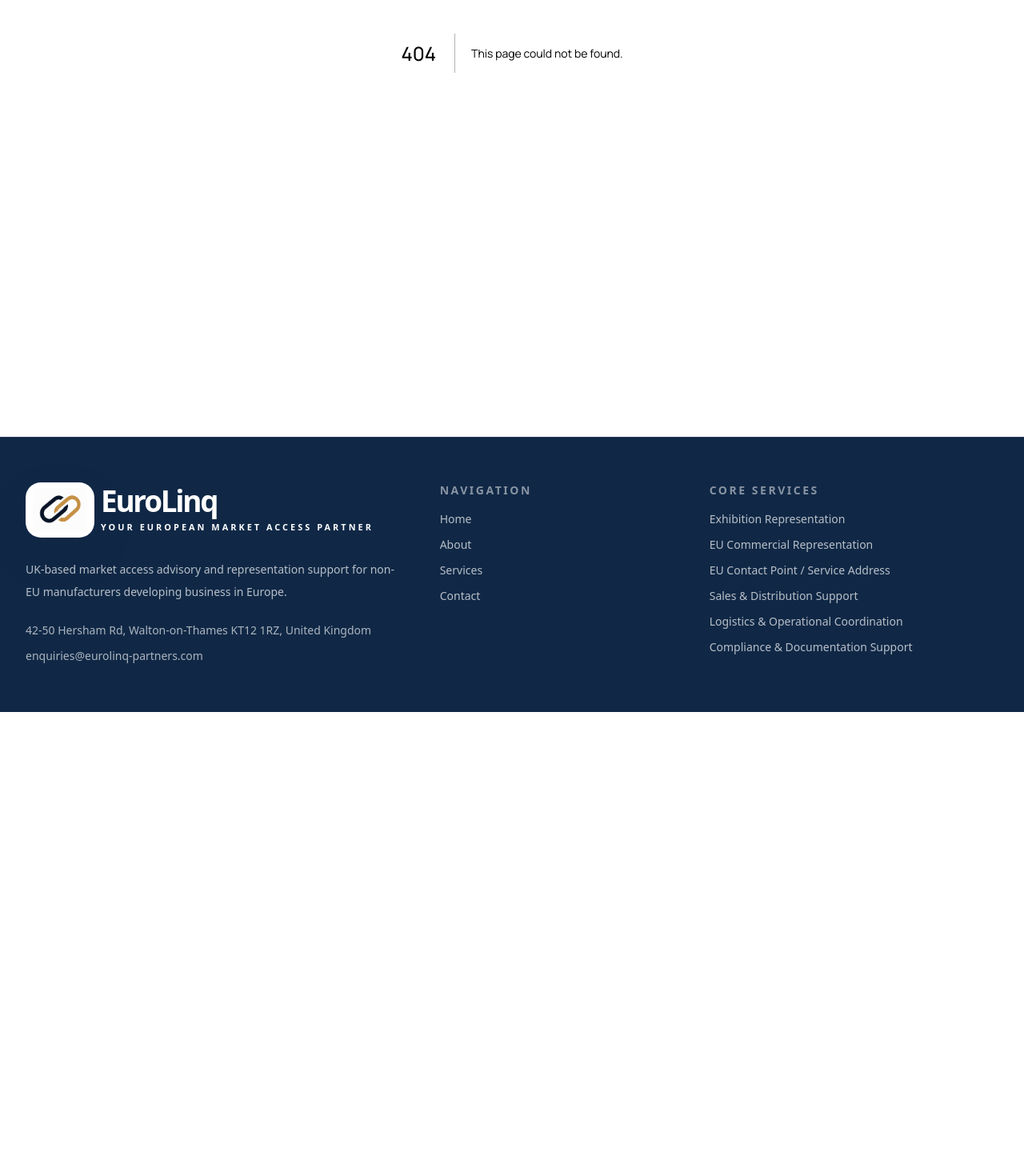
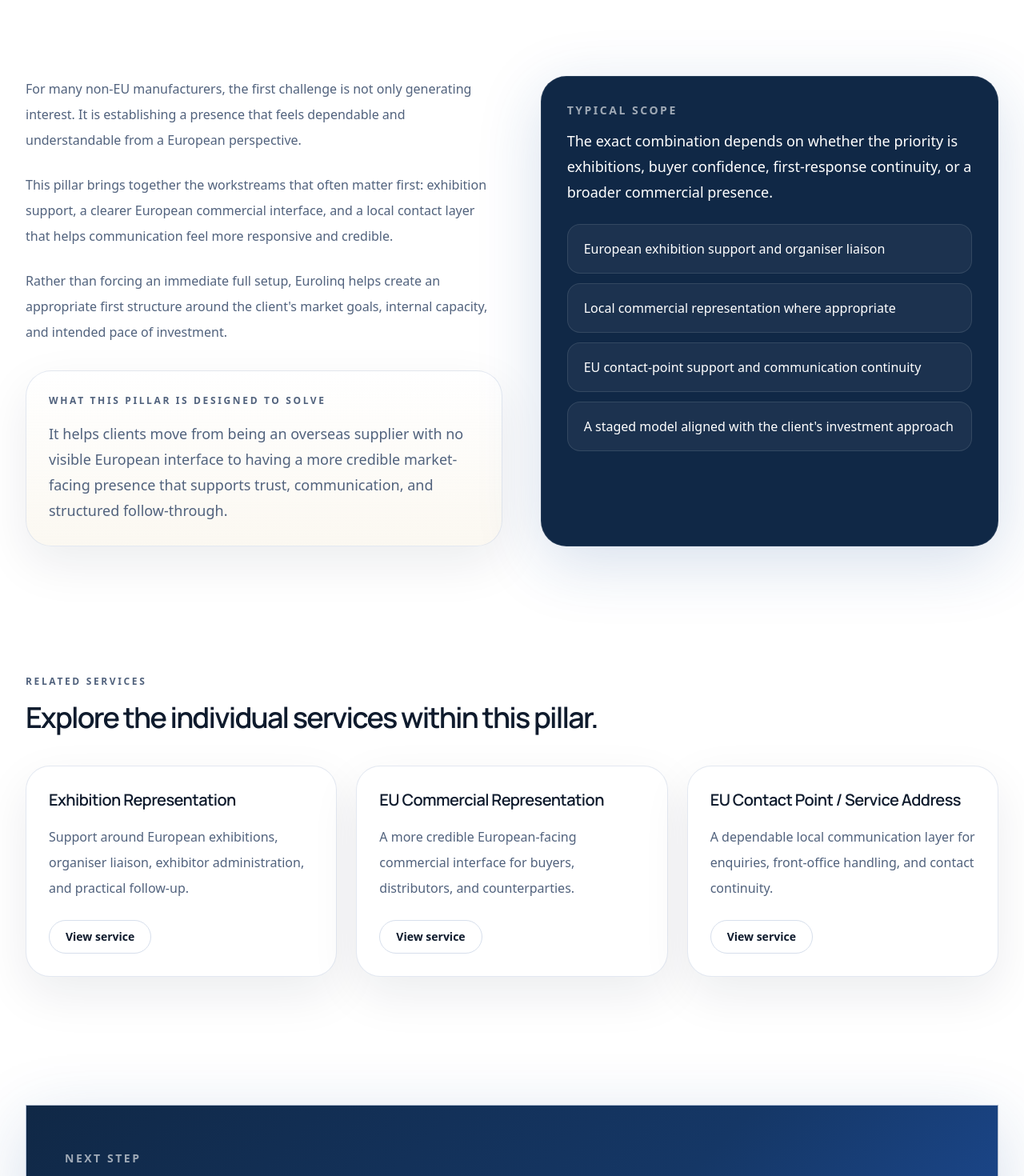
Before and after one commit to davimont62-maker/eurogateway-partners, a Next.js app: page /market-entry-representation in a window 1280 px wide. Before the commit this address had no page. Shown: the part 440-1910 px from the top of the page at 80% size. Before the commit the page ends 1330 px from the top, so only its background shows below. Built offline with nearby package versions, Linux system fonts and the light colour scheme.

Commit message:
Add market entry pillar page

```diff
--- /dev/null
+++ b/app/market-entry-representation/page.tsx
@@ -0,0 +1,135 @@
+import Link from "next/link";
+import { CTASection } from "@/components/cta-section";
+import { PageHero } from "@/components/page-hero";
+import { buildMetadata } from "@/lib/metadata";
+
+export const metadata = buildMetadata({
+  title: "Market Entry & Representation",
+  description:
+    "A structured first European presence combining exhibition support, commercial representation, and a dependable local contact interface.",
+  path: "/market-entry-representation"
+});
+
+const relatedServices = [
+  {
+    href: "/exhibition-representation",
+    title: "Exhibition Representation",
+    text: "Support around European exhibitions, organiser liaison, exhibitor administration, and practical follow-up."
+  },
+  {
+    href: "/eu-commercial-representation",
+    title: "EU Commercial Representation",
+    text: "A more credible European-facing commercial interface for buyers, distributors, and counterparties."
+  },
+  {
+    href: "/eu-contact-point",
+    title: "EU Contact Point / Service Address",
+    text: "A dependable local communication layer for enquiries, front-office handling, and contact continuity."
+  }
+];
+
+export default function MarketEntryRepresentationPage() {
+  return (
+    <>
+      <PageHero
+        eyebrow="Service pillar"
+        title="Market Entry & Representation"
+        description="A practical first European presence for manufacturers that need credibility, continuity, and a clearer local interface before or alongside wider commercial development."
+      />
+
+      <section className="section-space">
+        <div className="container-shell grid gap-12 lg:grid-cols-[1.02fr_0.98fr]">
+          <div className="space-y-8">
+            <div className="prose-copy space-y-6">
+              <p>
+                For many non-EU manufacturers, the first challenge is not only generating interest.
+                It is establishing a presence that feels dependable and understandable from a
+                European perspective.
+              </p>
+              <p>
+                This pillar brings together the workstreams that often matter first: exhibition
+                support, a clearer European commercial interface, and a local contact layer that
+                helps communication feel more responsive and credible.
+              </p>
+              <p>
+                Rather than forcing an immediate full setup, Eurolinq helps create an appropriate
+                first structure around the client&apos;s market goals, internal capacity, and intended
+                pace of investment.
+              </p>
+            </div>
+
+            <div className="rounded-[2rem] border border-line/70 bg-[linear-gradient(180deg,rgba(255,255,255,0.98),rgba(244,235,215,0.34))] p-7 shadow-soft">
+              <p className="eyebrow">What this pillar is designed to solve</p>
+              <p className="mt-4 text-lg leading-8 text-slate">
+                It helps clients move from being an overseas supplier with no visible European
+                interface to having a more credible market-facing presence that supports trust,
+                communication, and structured follow-through.
+              </p>
+            </div>
+          </div>
+
+          <div className="overflow-hidden rounded-[2rem] border border-line/10 bg-panel p-8 text-white shadow-glow">
+            <div className="space-y-6">
+              <div>
+                <p className="text-sm font-semibold uppercase tracking-[0.18em] text-white/60">
+                  Typical scope
+                </p>
+                <p className="mt-3 text-lg leading-8 text-white/78">
+                  The exact combination depends on whether the priority is exhibitions, buyer
+                  confidence, first-response continuity, or a broader commercial presence.
+                </p>
+              </div>
+              <ul className="grid gap-3">
+                <li className="rounded-2xl border border-white/10 bg-white/5 px-5 py-4 text-base leading-7 text-white/82">
+                  European exhibition support and organiser liaison
+                </li>
+                <li className="rounded-2xl border border-white/10 bg-white/5 px-5 py-4 text-base leading-7 text-white/82">
+                  Local commercial representation where appropriate
+                </li>
+                <li className="rounded-2xl border border-white/10 bg-white/5 px-5 py-4 text-base leading-7 text-white/82">
+                  EU contact-point support and communication continuity
+                </li>
+                <li className="rounded-2xl border border-white/10 bg-white/5 px-5 py-4 text-base leading-7 text-white/82">
+                  A staged model aligned with the client&apos;s investment approach
+                </li>
+              </ul>
+            </div>
+          </div>
+        </div>
+      </section>
+
+      <section className="section-tint">
+        <div className="container-shell py-16">
+          <div className="max-w-3xl">
+            <p className="eyebrow">Related services</p>
+            <h2 className="mt-4 text-3xl font-semibold tracking-[-0.05em] text-ink sm:text-4xl">
+              Explore the individual services within this pillar.
+            </h2>
+          </div>
+          <div className="mt-10 grid gap-6 lg:grid-cols-3">
+            {relatedServices.map((service) => (
+              <article
+                key={service.href}
+                className="rounded-[1.9rem] border border-line/70 bg-white p-7 shadow-soft"
+              >
+                <h3 className="text-xl font-semibold tracking-[-0.03em] text-ink">{service.title}</h3>
+                <p className="mt-4 text-base leading-8 text-slate">{service.text}</p>
+                <Link
+                  href={service.href}
+                  className="mt-6 inline-flex rounded-full border border-line bg-white px-5 py-2.5 text-sm font-semibold text-ink hover:border-ink hover:text-accent"
+                >
+                  View service
+                </Link>
+              </article>
+            ))}
+          </div>
+        </div>
+      </section>
+
+      <CTASection
+        title="Discuss a first European presence that fits your market-entry plan"
+        description="We can help define the right mix of representation, exhibition support, and local communication for your initial European development."
+      />
+    </>
+  );
+}
--- a/app/sitemap.ts
+++ b/app/sitemap.ts
@@ -4,6 +4,7 @@ const routes = [
   "",
   "/about",
   "/services",
+  "/market-entry-representation",
   "/exhibition-representation",
   "/eu-commercial-representation",
   "/eu-contact-point",
--- a/lib/site.ts
+++ b/lib/site.ts
@@ -50,7 +50,7 @@ export const servicePillars: ServicePillar[] = [
       "EU commercial representation",
       "EU contact point and service address"
     ],
-    href: "/exhibition-representation"
+    href: "/market-entry-representation"
   },
   {
     title: "Sales & Distribution Support",
```
